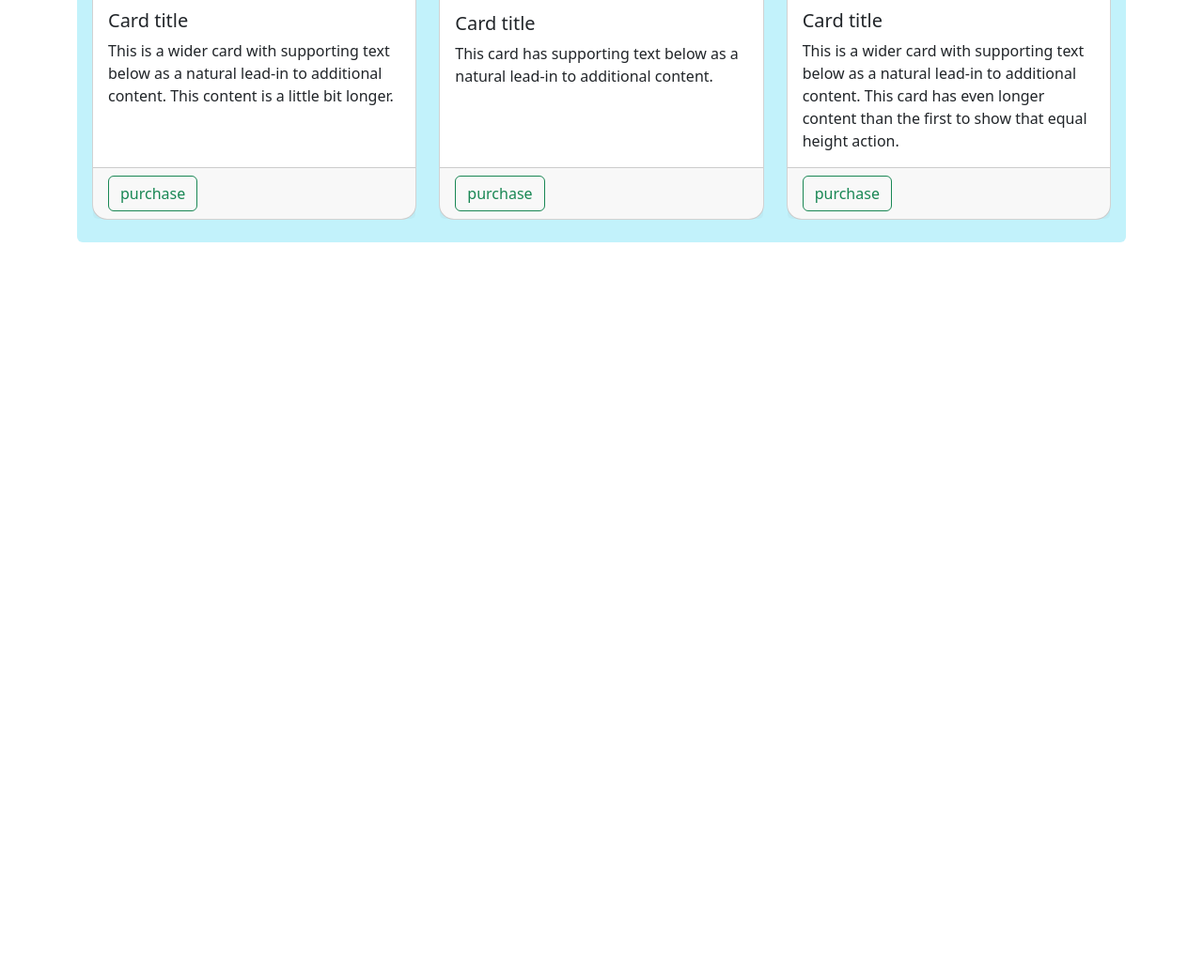
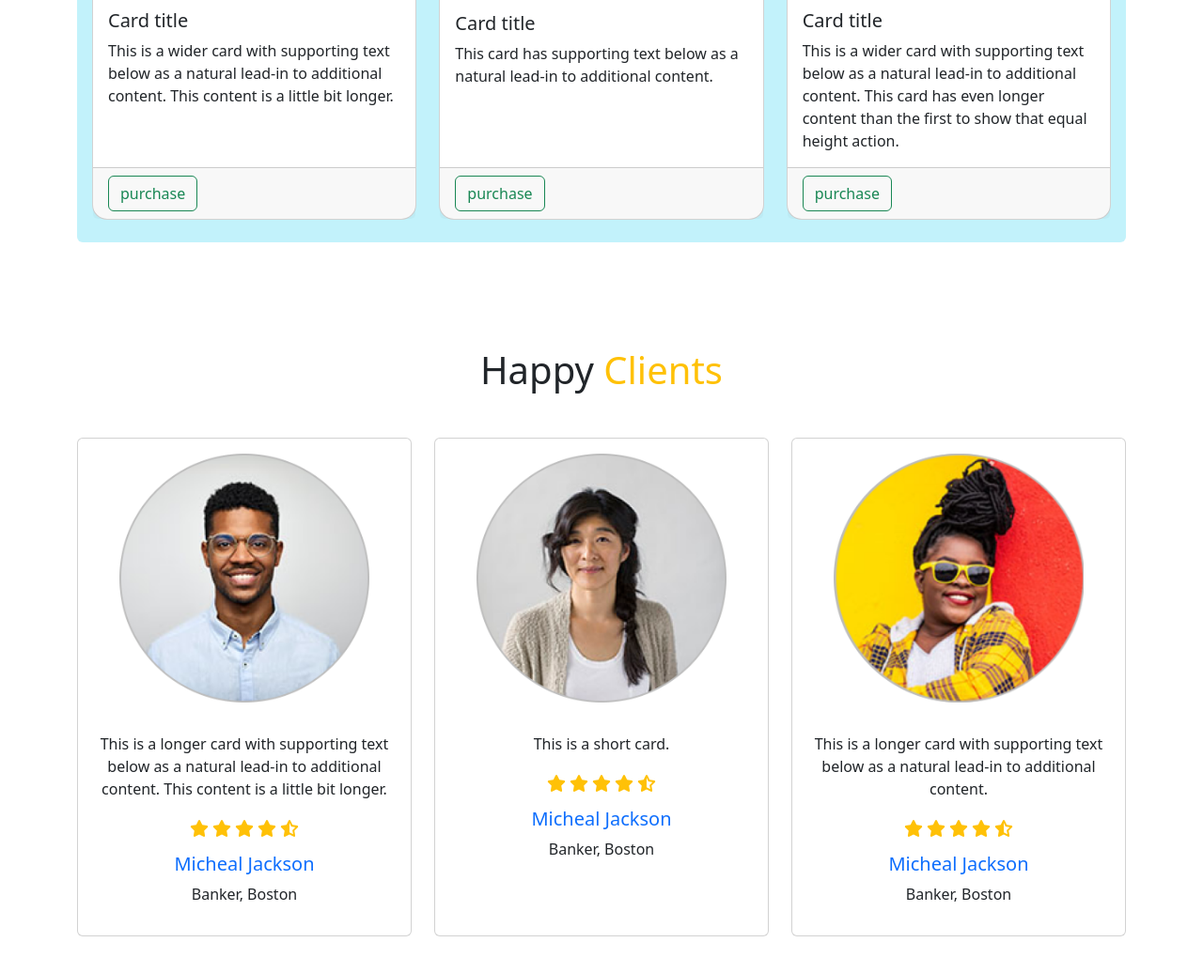
Before and after one commit to FaisalAhmedNour/Bikerz-Zone, a plain HTML site: page index.html in a window 1280 px wide. Shown: the part 1335-2371 px from the top of the page at 94% size. Before the commit the page ends 1593 px from the top, so only its background shows below. Drawn offline with Linux system fonts and the light colour scheme.

Commit message:
happy client added

```diff
--- a/index.html
+++ b/index.html
@@ -136,7 +136,8 @@
                         <img src="images/bike-1.png" class="card-img-top">
                         <div class="card-body">
                             <h5 class="card-title">Card title</h5>
-                            <p class="card-text">This is a wider card with supporting text below as a natural lead-in to additional
+                            <p class="card-text">This is a wider card with supporting text below as a natural lead-in to
+                                additional
                                 content. This content is a little bit longer.</p>
                         </div>
                         <div class="card-footer">
@@ -149,7 +150,8 @@
                         <img src="images/bike-2.png" class="card-img-top">
                         <div class="card-body">
                             <h5 class="card-title">Card title</h5>
-                            <p class="card-text">This card has supporting text below as a natural lead-in to additional content.</p>
+                            <p class="card-text">This card has supporting text below as a natural lead-in to additional
+                                content.</p>
                         </div>
                         <div class="card-footer">
                             <button class="btn btn-outline-success" type="submit">purchase</button>
@@ -161,11 +163,71 @@
                         <img src="images/bike-3.png" class="card-img-top">
                         <div class="card-body">
                             <h5 class="card-title">Card title</h5>
-                            <p class="card-text">This is a wider card with supporting text below as a natural lead-in to additional
-                                content. This card has even longer content than the first to show that equal height action.</p>
+                            <p class="card-text">This is a wider card with supporting text below as a natural lead-in to
+                                additional
+                                content. This card has even longer content than the first to show that equal height
+                                action.</p>
                         </div>
                         <div class="card-footer">
                             <button class="btn btn-outline-success" type="submit">purchase</button>
+                        </div>
+                    </div>
+                </div>
+            </div>
+        </section>
+
+        <!-- happy clients -->
+        <section class="my-5 py-3">
+            <h1 class="text-center my-5">Happy <span class="text-warning">Clients</span></h1>
+            <div class="row row-cols-1 row-cols-md-3 g-4">
+                <div class="col text-center">
+                    <div class="card h-100">
+                        <img src="images/user-1.png" class="card-img-top w-75 mx-auto my-3">
+                        <div class="card-body">
+                            <p class="card-text">This is a longer card with supporting text below as a natural lead-in to additional content. This content is a little bit longer.</p>
+                            <p>
+                                <img style="width: 20px;" src="images/icons/star-solid.svg">
+                                <img style="width: 20px;" src="images/icons/star-solid.svg">
+                                <img style="width: 20px;" src="images/icons/star-solid.svg">
+                                <img style="width: 20px;" src="images/icons/star-solid.svg">
+                                <img style="width: 20px;" src="images/icons/star-half-stroke-solid.svg">
+                            </p>
+                            <h5 class="card-title text-primary">Micheal Jackson</h5>
+                            <p>Banker, Boston</p>
+                        </div>
+                    </div>
+                </div>
+                <div class="col text-center">
+                    <div class="card h-100">
+                        <img src="images/user-2.png" class="card-img-top w-75 mx-auto my-3">
+                        <div class="card-body">
+                            <p class="card-text">This is a short card.</p>
+                            <p>
+                                <img style="width: 20px;" src="images/icons/star-solid.svg">
+                                <img style="width: 20px;" src="images/icons/star-solid.svg">
+                                <img style="width: 20px;" src="images/icons/star-solid.svg">
+                                <img style="width: 20px;" src="images/icons/star-solid.svg">
+                                <img style="width: 20px;" src="images/icons/star-half-stroke-solid.svg">
+                            </p>
+                            <h5 class="card-title text-primary">Micheal Jackson</h5>
+                            <p>Banker, Boston</p>
+                        </div>
+                    </div>
+                </div>
+                <div class="col text-center">
+                    <div class="card h-100">
+                        <img src="images/user-3.png" class="card-img-top w-75 mx-auto my-3">
+                        <div class="card-body">
+                            <p class="card-text">This is a longer card with supporting text below as a natural lead-in to additional content.</p>
+                            <p>
+                                <img style="width: 20px;" src="images/icons/star-solid.svg">
+                                <img style="width: 20px;" src="images/icons/star-solid.svg">
+                                <img style="width: 20px;" src="images/icons/star-solid.svg">
+                                <img style="width: 20px;" src="images/icons/star-solid.svg">
+                                <img style="width: 20px;" src="images/icons/star-half-stroke-solid.svg">
+                            </p>
+                            <h5 class="card-title text-primary">Micheal Jackson</h5>
+                            <p>Banker, Boston</p>
                         </div>
                     </div>
                 </div>
```
